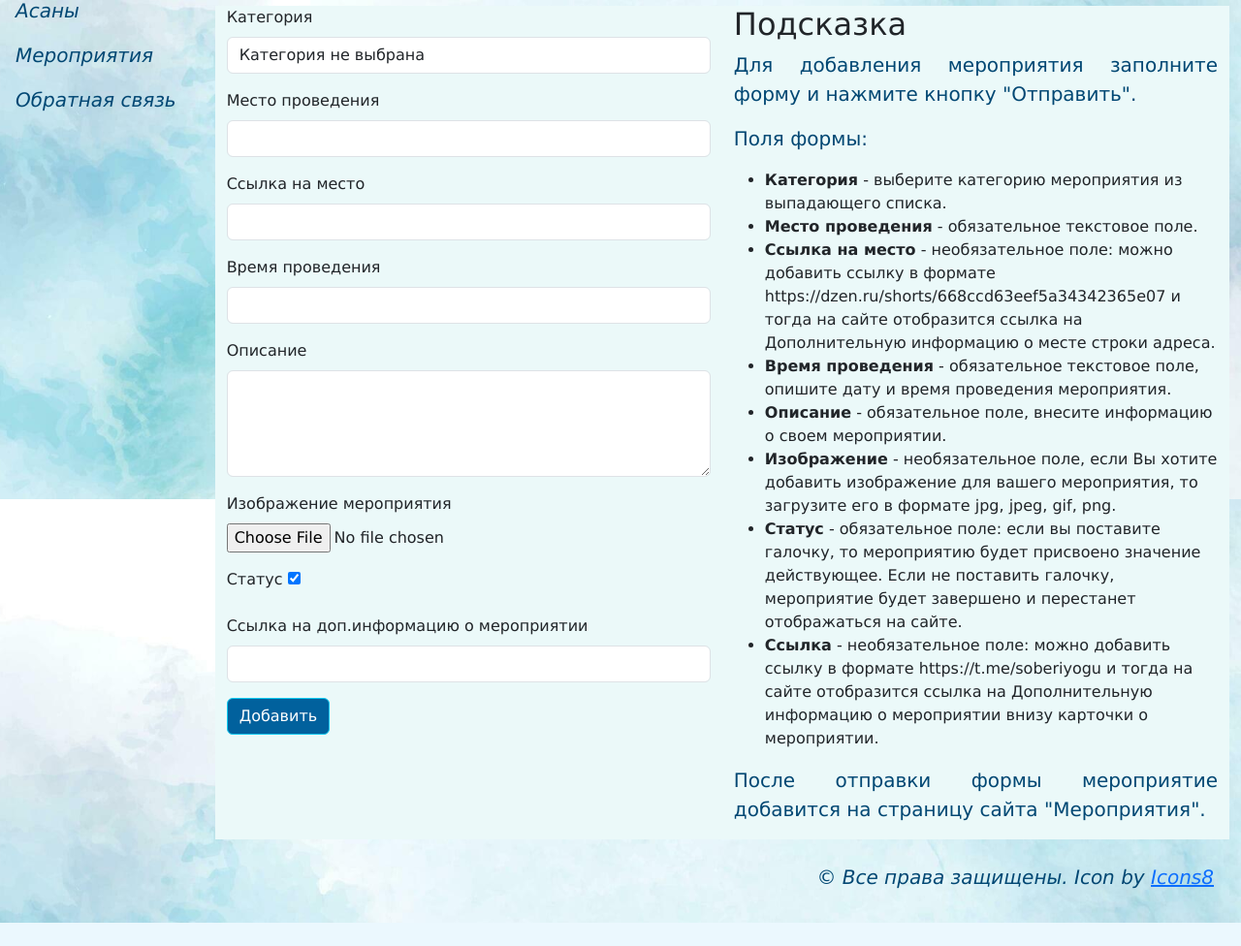
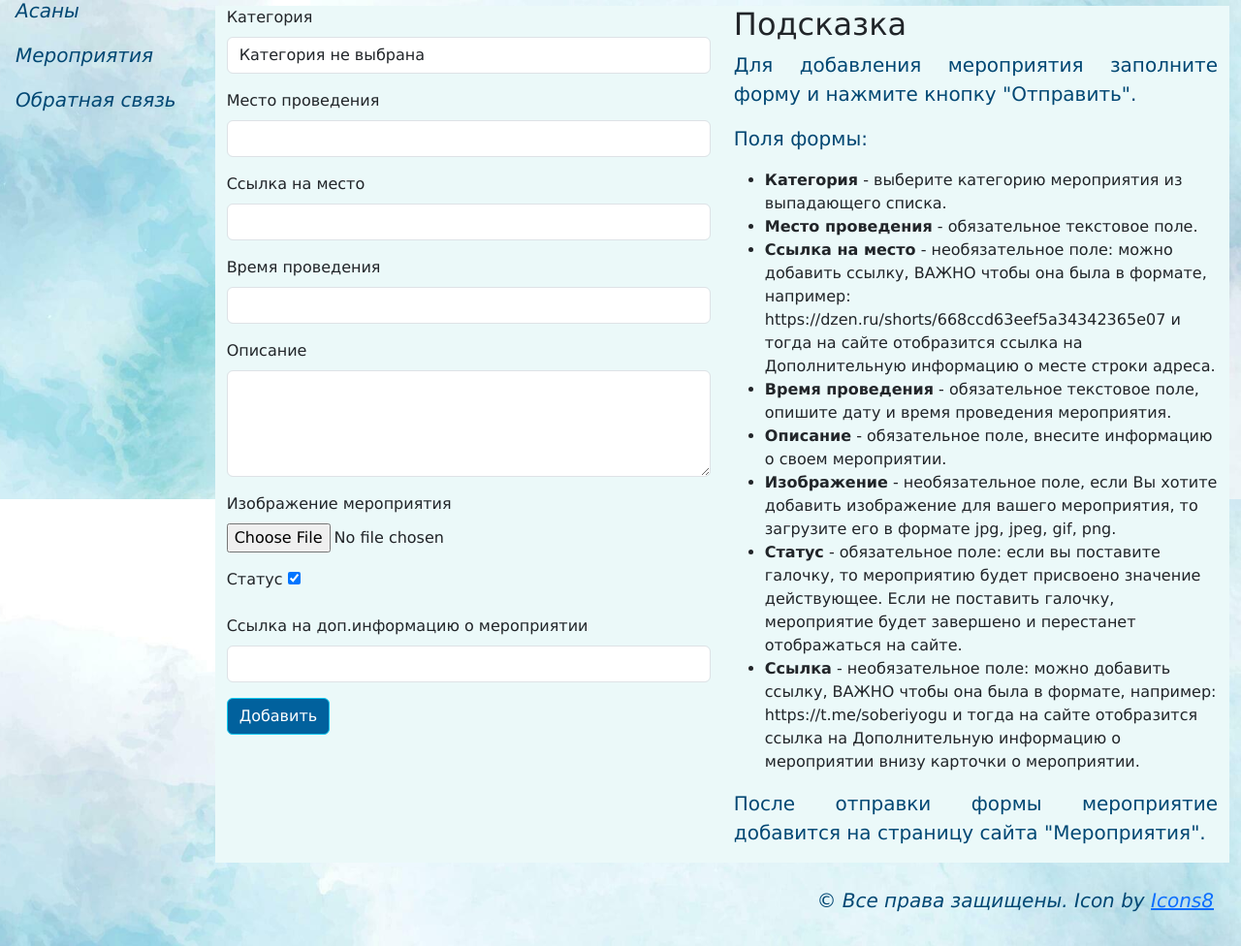
Before and after one commit to UkElena2023/Django_yoga, a Django app: page /yoga/add/ in a window 1280 px wide. Shown: the part 285-1261 px from the top of the page at 97% size. Before the commit the page ends 1237 px from the top, so only its background shows below. Run offline with Django 4.2, Linux system fonts and the light colour scheme; the visitor is signed in with stand-in values (Sample User, id 1); data comes from the database, SQL or seed files in the repository.

```diff
--- a/yoga/templates/yoga/add_yogaevent.html
+++ b/yoga/templates/yoga/add_yogaevent.html
@@ -37,8 +37,8 @@
             <ul>
                 <li><strong>Категория</strong> - выберите категорию мероприятия из выпадающего списка.</li>
                 <li><strong>Место проведения</strong> - обязательное текстовое поле.</li>
-                <li><strong>Ссылка на место</strong> - необязательное поле: можно добавить ссылку в формате
-                    https://dzen.ru/shorts/668ccd63eef5a34342365e07
+                <li><strong>Ссылка на место</strong> - необязательное поле: можно добавить ссылку, ВАЖНО  чтобы она была
+                    в формате, например:  https://dzen.ru/shorts/668ccd63eef5a34342365e07
                     и тогда на сайте отобразится ссылка на Дополнительную информацию о месте строки адреса.
                 </li>
                 <li><strong>Время проведения</strong> - обязательное текстовое поле, опишите дату и время проведения
@@ -52,8 +52,8 @@
                     присвоено значение действующее. Если не поставить галочку, мероприятие будет завершено и перестанет
                     отображаться на сайте.
                 </li>
-                <li><strong>Ссылка</strong> - необязательное поле: можно добавить ссылку в формате
-                    https://t.me/soberiyogu
+                <li><strong>Ссылка</strong> - необязательное поле: можно добавить ссылку, ВАЖНО чтобы она была
+                    в формате, например: https://t.me/soberiyogu
                     и тогда на сайте отобразится ссылка на Дополнительную информацию о мероприятии внизу карточки о
                     мероприятии.
                 </li>
```
